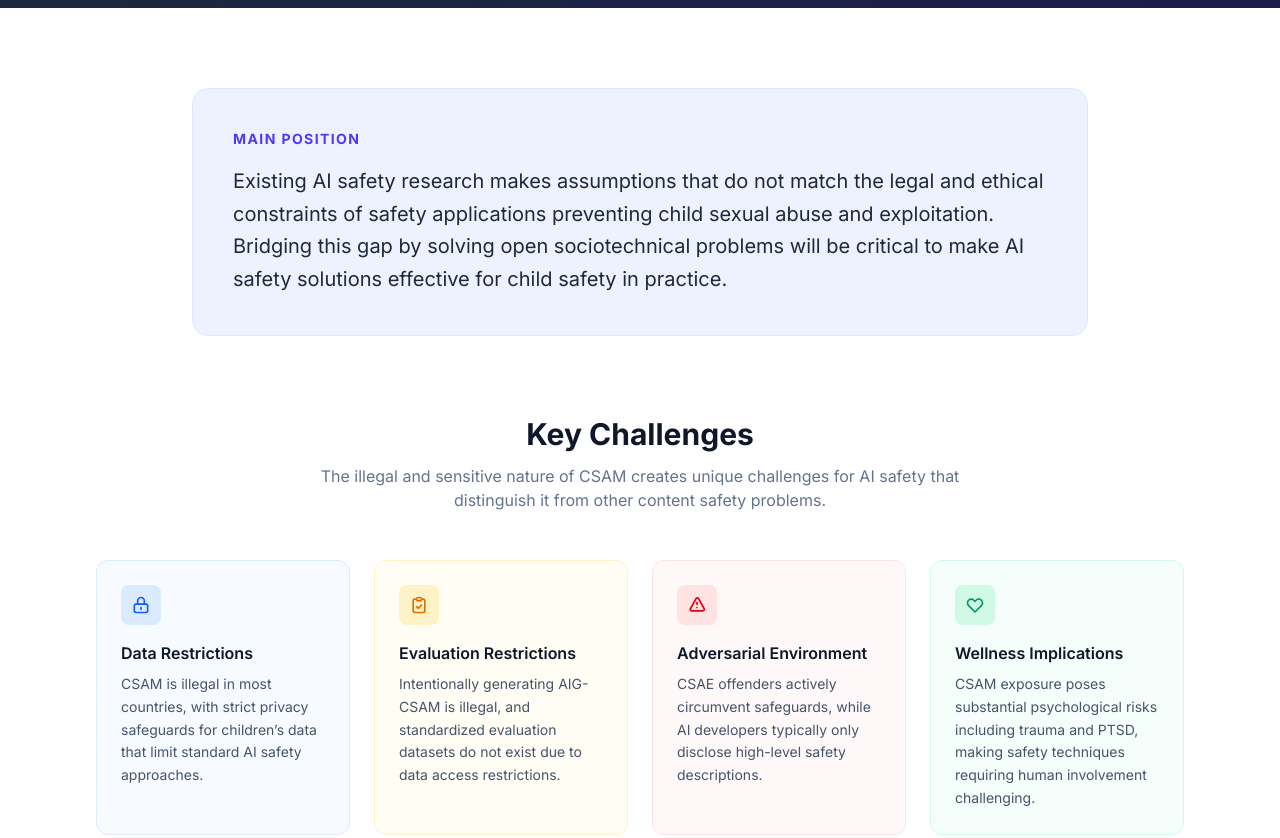
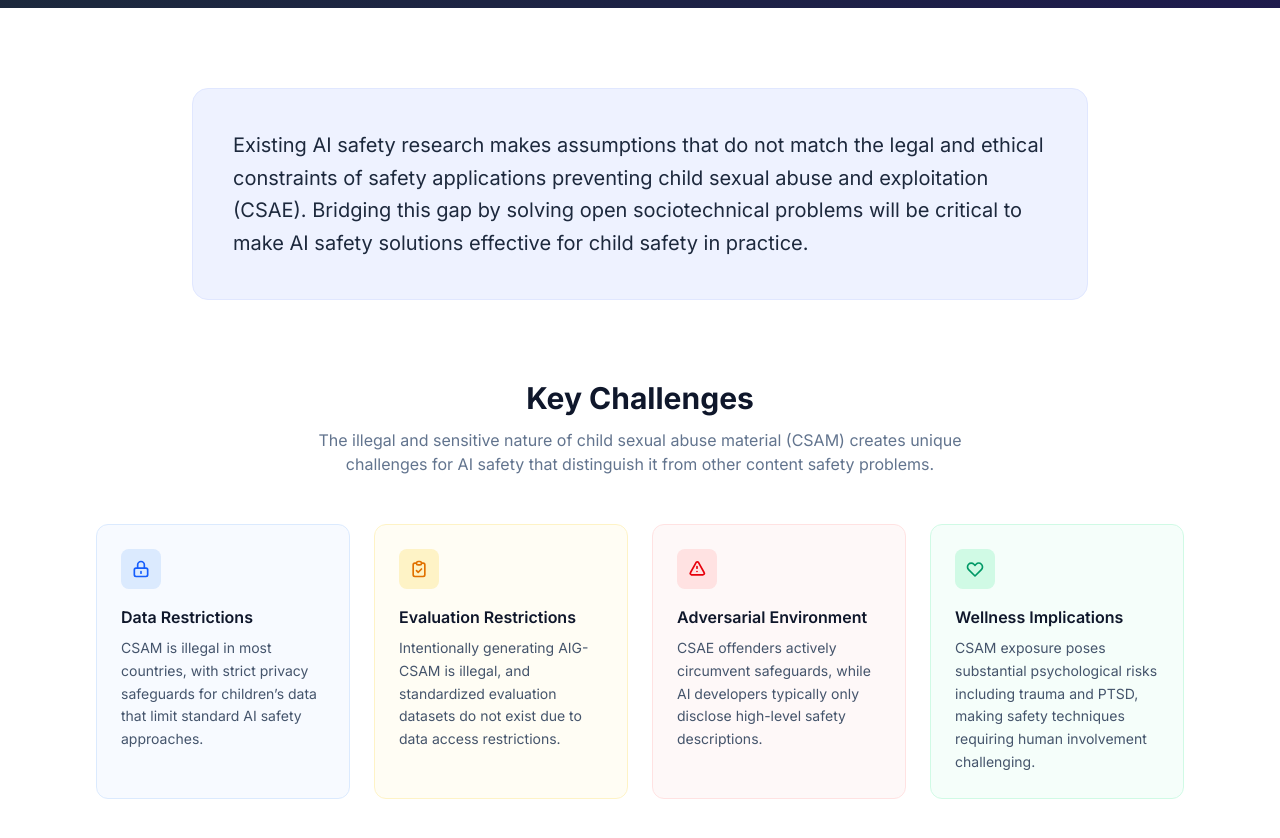
Before and after one commit to aichildsafety/aichildsafety.github.io, a website built with Vite: page index.html in a window 1280 px wide. Shown: the part 720-1558 px from the top of the page. Built offline with nearby package versions, Linux system fonts and the light colour scheme.

Commit message:
Formatting and abbreviations

```diff
--- a/index.html
+++ b/index.html
@@ -85,9 +85,9 @@
       <!-- Main Position -->
       <div class="max-w-4xl mx-auto mb-20">
         <div class="bg-indigo-50 border border-indigo-100 rounded-2xl p-8 sm:p-10">
-          <p class="text-sm font-bold text-indigo-600 uppercase tracking-widest mb-4">Main Position</p>
+          <!-- <p class="text-sm font-bold text-indigo-600 uppercase tracking-widest mb-4">Main Position</p> -->
           <p class="text-lg sm:text-xl text-slate-800 leading-relaxed">
-            Existing AI safety research makes assumptions that do not match the legal and ethical constraints of safety applications preventing child sexual abuse and exploitation. Bridging this gap by solving open sociotechnical problems will be critical to make AI safety solutions effective for child safety in practice.
+            Existing AI safety research makes assumptions that do not match the legal and ethical constraints of safety applications preventing child sexual abuse and exploitation (CSAE). Bridging this gap by solving open sociotechnical problems will be critical to make AI safety solutions effective for child safety in practice.
           </p>
         </div>
       </div>
@@ -95,7 +95,7 @@
       <!-- Key Challenges -->
       <h2 class="text-3xl font-bold text-center text-slate-900 mb-3">Key Challenges</h2>
       <p class="text-center text-slate-500 max-w-2xl mx-auto mb-12">
-        The illegal and sensitive nature of CSAM creates unique challenges for AI safety that distinguish it from other content safety problems.
+        The illegal and sensitive nature of child sexual abuse material (CSAM) creates unique challenges for AI safety that distinguish it from other content safety problems.
       </p>
 
       <div class="grid grid-cols-1 sm:grid-cols-2 lg:grid-cols-4 gap-6">
@@ -890,7 +890,7 @@
         </div>
         <pre id="bibtex-content" class="p-5 text-sm text-slate-700 overflow-x-auto leading-relaxed">@article{openproblemschildsafety2025,
   title={Open Problems in AI Child Safety},
-  author={Kale, Neil and Portnoff, Rebecca and Thaker, Pratiksha and Simpson, Michael and Wang, Rob and Kuo, Kevin and Yadav, Chhavi and Smith, Virginia},
+  author={Kale*, Neil and Portnoff*, Rebecca and Thaker, Pratiksha and Simpson, Michael and Wang, Rob and Kuo, Kevin and Yadav, Chhavi and Smith, Virginia},
   year={2025},
   url={TODO}
 }</pre>
```
